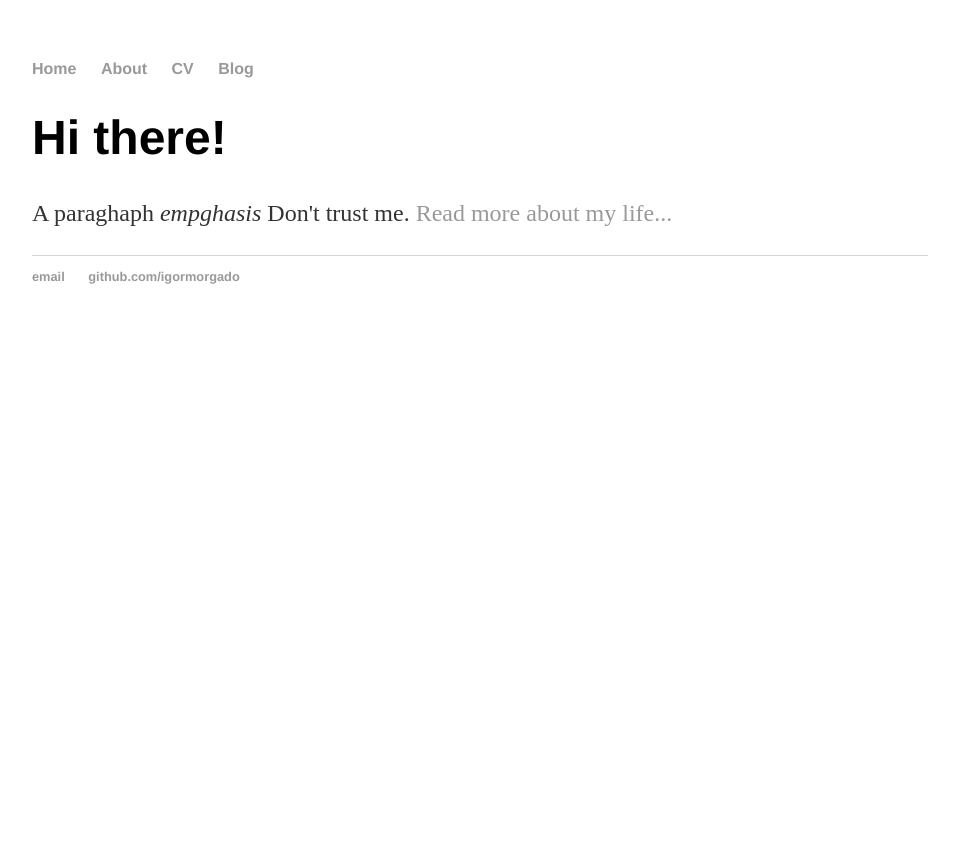
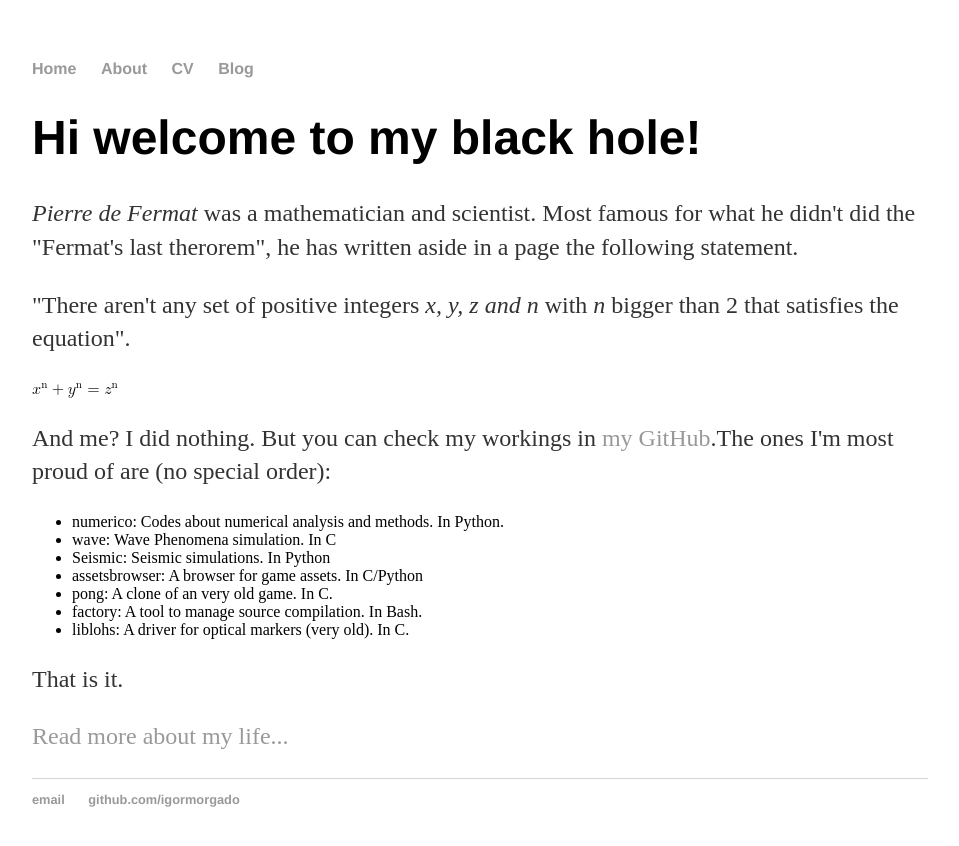
Before and after one commit to igormorgado/igormorgado.github.io, a Jekyll site: the page built from index.html, in a window 1280 px wide. Shown: the top 846 px of the page, without its empty margins (160-1119 px from the left). Built offline with Jekyll 4.4.1, drawn with Linux system fonts in a browser that asks for light colours.

Commit message:
Some stuff in index

```diff
--- a/index.html
+++ b/index.html
@@ -3,6 +3,43 @@ layout: default
 title: Igor Morgado
 ---
 <div class="blurb">
-  <h1>Hi there!</h1>
-  <p>A paraghaph <em>empghasis</em> Don't trust me. <a href="/about">Read more about my life...</a></p>
+  <h1>Hi welcome to my black hole!</h1>
+  <p><em>Pierre de Fermat</em> was a mathematician and scientist. Most famous
+  for what he didn't did the "Fermat's last therorem", he has written aside in
+  a page the following statement.</p>
+
+  <p>"There aren't any set of positive integers <em>x, y, z and n</em> with
+  <em>n</em> bigger than 2 that satisfies the equation".</p>
+
+  <math xmlns = "http://www.w3.org/1998/Math/MathML">
+
+  <mrow>
+  <msup><mi>x</mi><mn>n</mn></msup>
+  <mo>+</mo>
+
+  <msup><mi>y</mi><mn>n</mn></msup>
+  <mo> = </mo>
+
+  <msup><mi>z</mi><mn>n</mn></msup>
+  </mrow>
+
+  </math>
+
+  <p>And me? I did nothing. But you can check my workings in
+  <a src="http://github.com/igormorgado/">my GitHub</a>.The ones I'm most
+  proud of are (no special order):</p>
+
+  <ul>
+    <li>numerico: Codes about numerical analysis and methods. In Python.</li>
+    <li>wave: Wave Phenomena simulation. In C</li>
+    <li>Seismic: Seismic simulations. In Python</li>
+    <li>assetsbrowser: A browser for game assets. In C/Python</li>
+    <li>pong: A clone of an very old game. In C.</li>
+    <li>factory: A tool to manage source compilation. In Bash.</li>
+    <li>liblohs: A driver for optical markers (very old). In C.</li>
+  </ul>
+
+  <p>That is it.</p>
+
+  <p><a href="/about">Read more about my life...</a></p>
 </div><!-- /.blurb -->
```
